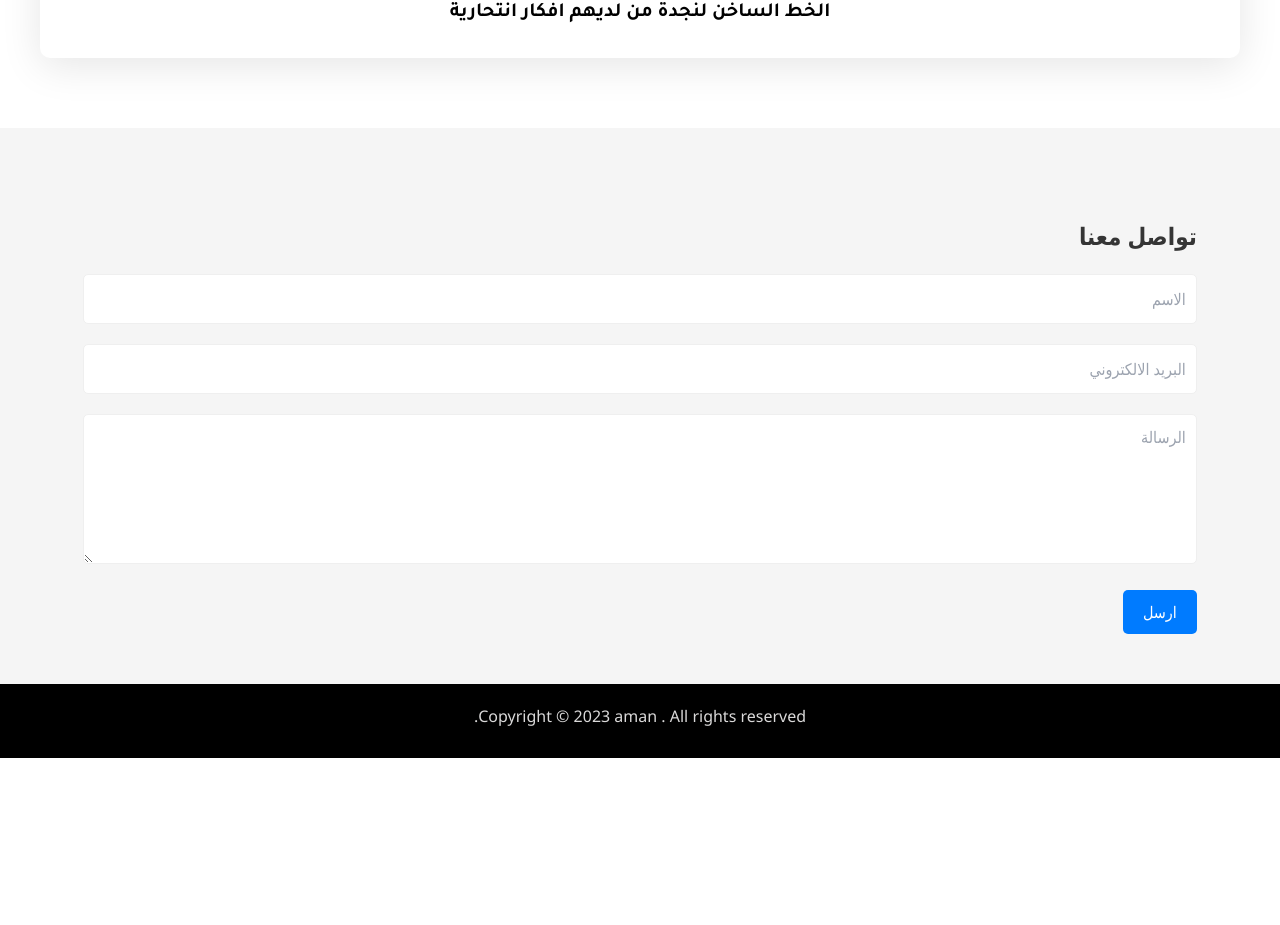
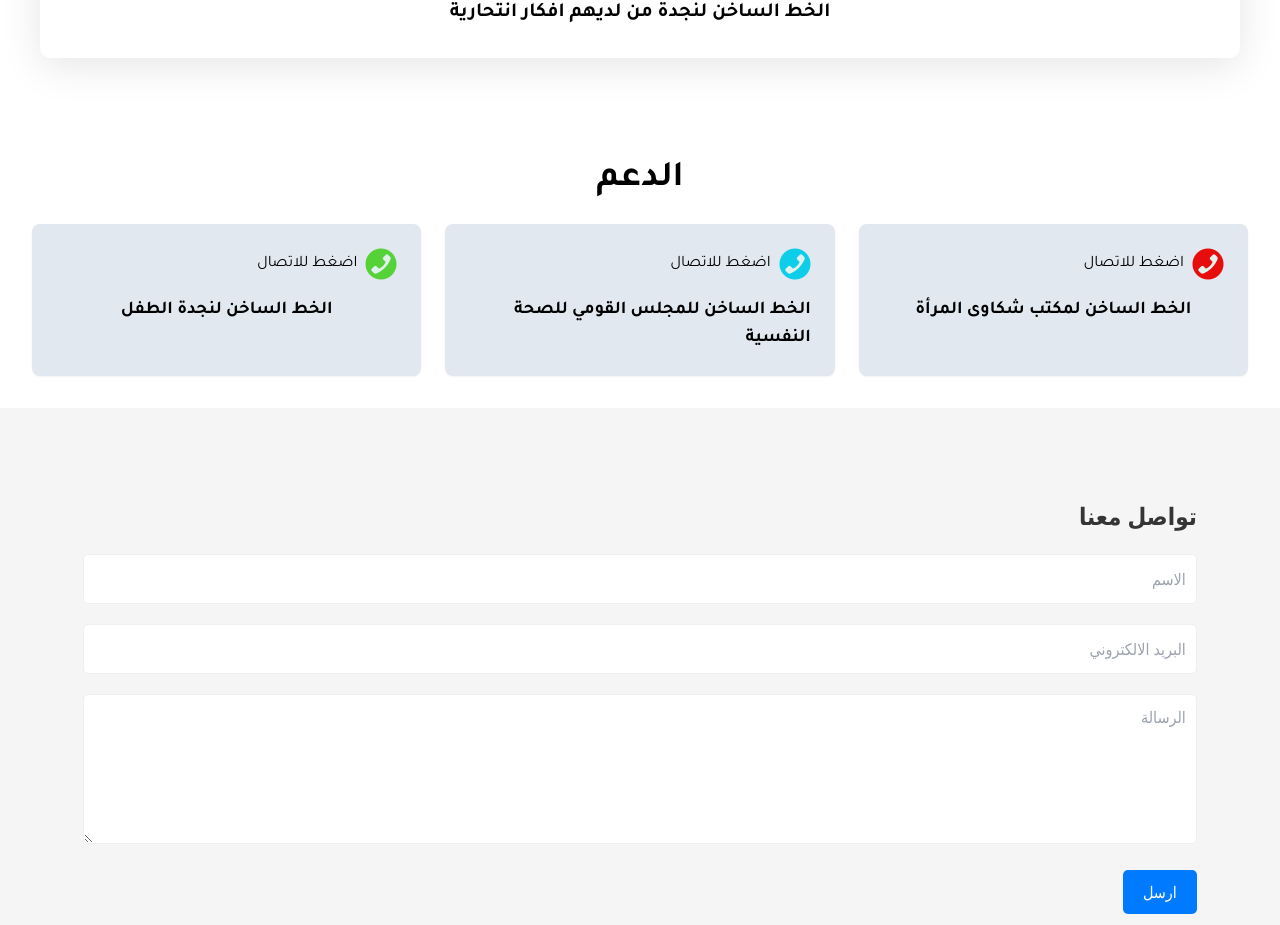
Before and after one commit to nadaN780/guardian-angel, a Next.js app: page / in a window 1280 px wide. Shown: the part 4100-5025 px from the top of the page. Before the commit the page ends 4858 px from the top, so only its background shows below. Built offline with nearby package versions, Linux system fonts and the light colour scheme.

Commit message:
add initial cards

```diff
--- a/app/page.js
+++ b/app/page.js
@@ -1,3 +1,4 @@
+import Card from "@/components/Card"
 
 export default function Home() {
   return (
@@ -149,6 +150,17 @@ export default function Home() {
             </div>
       </section>
 
+      <section className="flex flex-col gap-6 p-4 sm:p-8">
+          <div className="w-full flex items-center justify-center">
+            <h3 className="font-bold text-4xl">الدعم</h3>
+          </div>
+          <div className="grid md:grid-cols-3 gap-6 items-stretch">
+            <Card color="red" text="الخط الساخن لمكتب شكاوى المرأة" href="tel:15115" />
+            <Card color="blue" text="الخط الساخن للمجلس القومي للصحة النفسية" href="tel:20818102" />
+            <Card color="green" text="الخط الساخن لنجدة الطفل" href="tel:16000" />
+          </div>
+      </section>
+
       <iframe name="hidden_iframe" id="hidden_iframe" style={{display:"none"}} onload="if(submitted) {window.location='/';}"></iframe>
 
     <footer>
```
